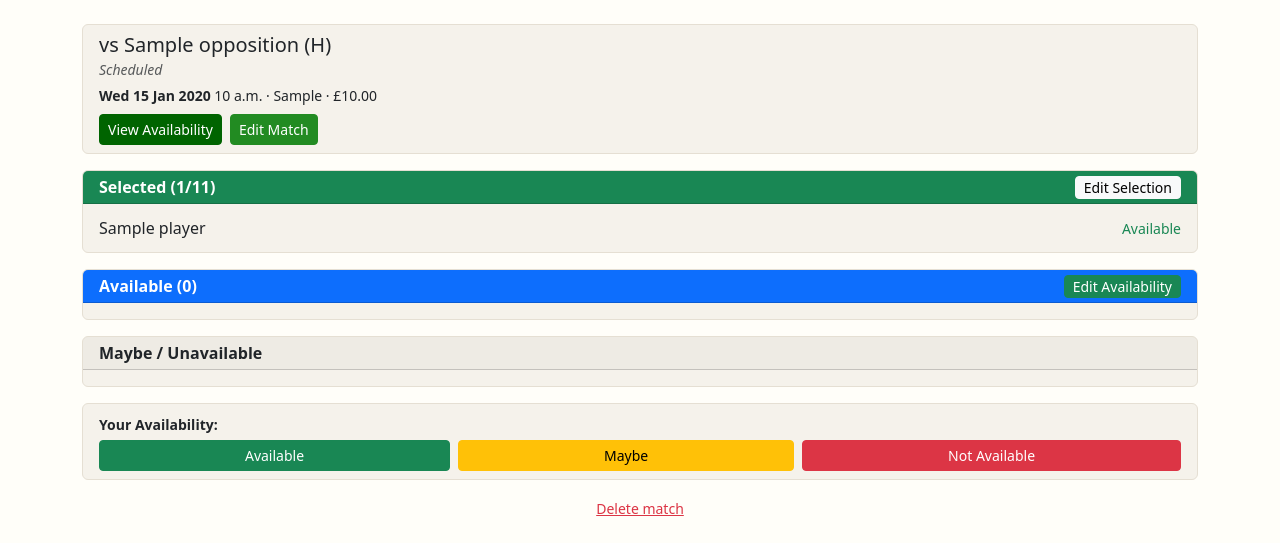
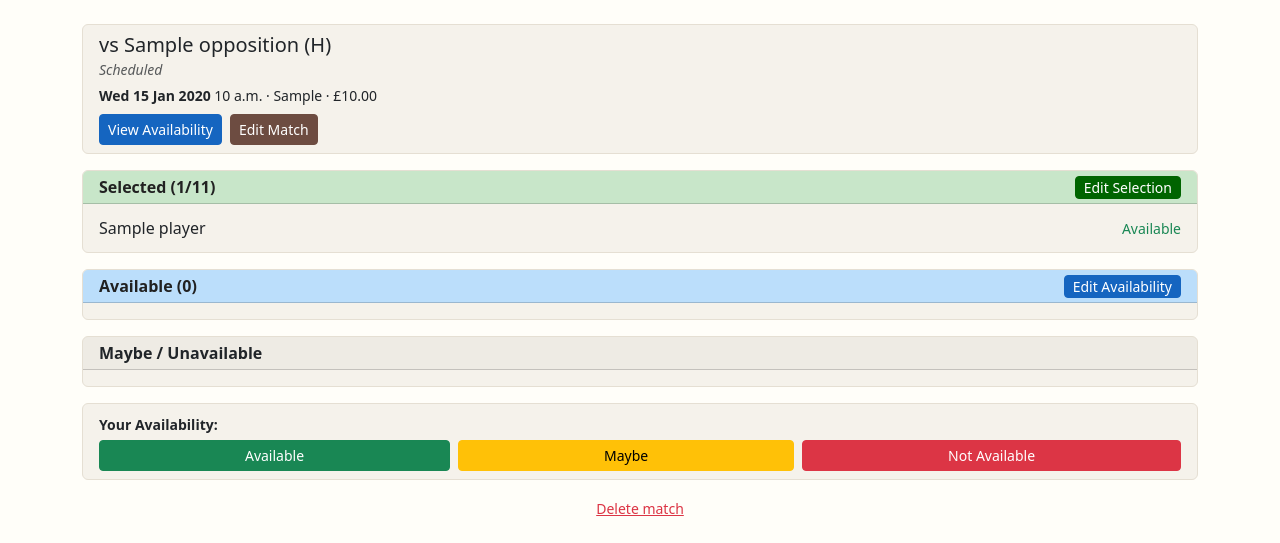
Before and after one commit to Yourhonour365/MatchFeeMate-PP4, a Django app: page /match/1/ in a window 1280 px wide. Shown: the part 71-614 px from the top of the page. Run offline with Django 5.2, Linux system fonts and the light colour scheme; a user stored in the database is signed in; tables that the repository leaves empty hold one stand-in row (values such as "Sample post").

Commit message:
Style match_detail.html with compact layout, colored headers and consistent button colors

```diff
--- a/clubs/static/clubs/css/style.css
+++ b/clubs/static/clubs/css/style.css
@@ -182,3 +182,17 @@ a:hover {
     border-color: #0D47A1;
     color: white;
 }
+/* === Card Header Styles === */
+.card-header-selected {
+    background-color: var(--mfm-turf-light);
+    color: var(--mfm-text-primary);
+}
+
+.card-header-available {
+    background-color: #BBDEFB;
+    color: var(--mfm-text-primary);
+}
+/* === Maybe status - darker amber for contrast === */
+.text-maybe {
+    color: #E65100;
+}
--- a/clubs/templates/clubs/match_detail.html
+++ b/clubs/templates/clubs/match_detail.html
@@ -12,8 +12,8 @@
 
         <!-- Actions -->
         <div class="d-flex gap-2 mt-2">
-            <a href="#availability" class="btn btn-mfm-primary btn-sm">View Availability</a>
-            <a href="{% url 'match_update' pk=match.pk %}" class="btn btn-mfm-secondary btn-sm">Edit Match</a>
+            <a href="#availability" class="btn btn-mfm-dark-blue btn-sm">View Availability</a>
+            <a href="{% url 'match_update' pk=match.pk %}" class="btn btn-mfm-brown btn-sm">Edit Match</a>
         </div>
     </div>
 </div>
@@ -28,9 +28,9 @@
 
 <!-- Selected Team card -->
 <div class="card card-mfm mb-3">
-    <div class="card-header py-1 bg-success text-white d-flex justify-content-between align-items-center">
+    <div class="card-header py-1 card-header-selected d-flex justify-content-between align-items-center">
         <strong>Selected ({{ selected_count }}/11)</strong>
-        <a href="{% url 'team_selection' match_pk=match.pk %}" class="btn btn-light btn-sm py-0">Edit Selection</a>
+        <a href="{% url 'team_selection' match_pk=match.pk %}" class="btn btn-mfm-primary btn-sm py-0">Edit Selection</a>
     </div>
     <div class="card-body py-2">
         {% with selected=match.match_players.all|dictsort:"player.name" %}
@@ -38,7 +38,7 @@
                 {% if mp.selected %}
                 <div class="d-flex justify-content-between align-items-center py-1 {% if not forloop.last %}border-bottom{% endif %}">
                     <span>{{ mp.player.name }}</span>
-                    <small class="{% if mp.availability == 'yes' %}text-success{% elif mp.availability == 'no' %}text-danger{% else %}text-warning{% endif %}">
+                    <small class="{% if mp.availability == 'yes' %}text-success{% elif mp.availability == 'no' %}text-danger{% else %}text-maybe{% endif %}">
                         {{ mp.get_availability_display }}
                     </small>
                 </div>
@@ -53,9 +53,9 @@
 
 <!-- Available Players card - prominent for captain -->
 <div class="card card-mfm mb-3" id="availability">
-    <div class="card-header py-1 bg-primary text-white d-flex justify-content-between align-items-center">
+    <div class="card-header py-1 card-header-available d-flex justify-content-between align-items-center">
         <strong>Available ({{ available_count }})</strong>
-        <a href="{% url 'bulk_availability' match_pk=match.pk %}" class="btn btn-success btn-sm py-0">Edit Availability</a>
+        <a href="{% url 'bulk_availability' match_pk=match.pk %}" class="btn btn-mfm-dark-blue btn-sm py-0">Edit Availability</a>
     </div>
     <div class="card-body py-2">
         {% for mp in match.match_players.all|dictsort:"player.name" %}
@@ -80,7 +80,7 @@
             {% if not mp.selected and mp.availability != 'yes' %}
             <div class="d-flex justify-content-between align-items-center py-1 {% if not forloop.last %}border-bottom{% endif %}">
                 <span>{{ mp.player.name }}</span>
-                <small class="{% if mp.availability == 'no' %}text-danger{% else %}text-warning{% endif %}">
+                <small class="{% if mp.availability == 'no' %}text-danger{% else %}text-maybe{% endif %}">
                     {{ mp.get_availability_display }}
                 </small>
             </div>
@@ -94,9 +94,9 @@
     <div class="card-body py-2">
         <strong class="small">Your Availability:</strong>
         <div class="d-flex gap-2 mt-1">
-            <a href="{% url 'set_availability' match_pk=match.pk availability='yes' %}" class="btn btn-success btn-sm flex-fill">Available</a>
-            <a href="{% url 'set_availability' match_pk=match.pk availability='maybe' %}" class="btn btn-warning btn-sm flex-fill">Maybe</a>
-            <a href="{% url 'set_availability' match_pk=match.pk availability='no' %}" class="btn btn-danger btn-sm flex-fill">Not Available</a>
+            <a href="{% url 'set_availability' match_pk=match.pk availability='yes' %}" class="btn btn-success btn-sm flex-fill d-flex align-items-center justify-content-center">Available</a>
+            <a href="{% url 'set_availability' match_pk=match.pk availability='maybe' %}" class="btn btn-warning btn-sm flex-fill d-flex align-items-center justify-content-center">Maybe</a>
+            <a href="{% url 'set_availability' match_pk=match.pk availability='no' %}" class="btn btn-danger btn-sm flex-fill d-flex align-items-center justify-content-center">Not Available</a>
         </div>
     </div>
 </div>
```
